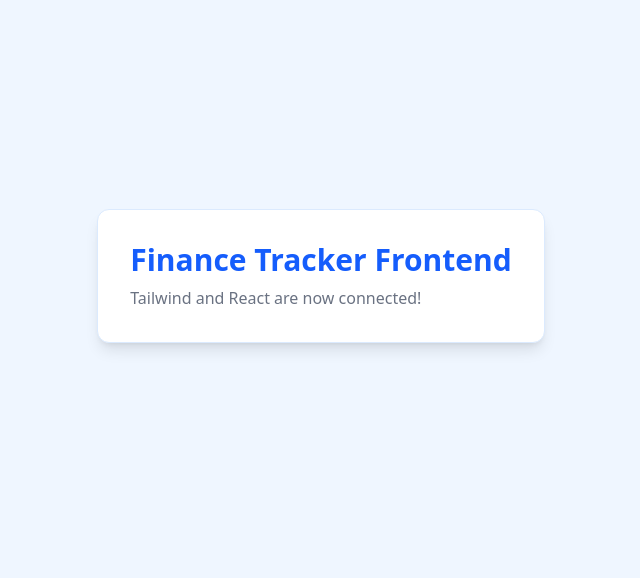
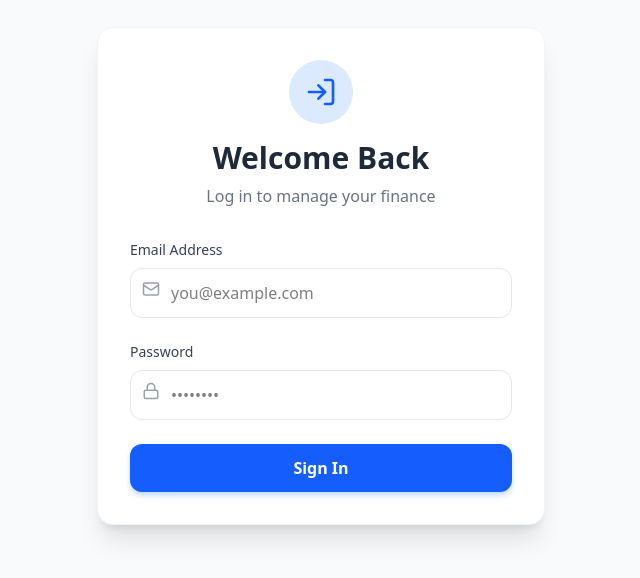
Before and after one commit to Kirthi-V-20/FinanceTracker, a React app in the folder frontend/: page /login in a window 1280 px wide. Shown: the part 124-702 px from the top of the page, without its empty margins (319-959 px from the left). Built offline with nearby package versions, Linux system fonts and the light colour scheme; the HTML template or start-up script is replaced by a standard one.

Commit message:
Implementes login page UI and authentication logic

```diff
--- a/frontend/src/App.jsx
+++ b/frontend/src/App.jsx
@@ -1,18 +1,19 @@
-import React from 'react'
+import React from 'react';
+import { BrowserRouter as Router, Routes, Route, Navigate } from 'react-router-dom';
+import LoginPage from './pages/LoginPage';
 
 function App() {
   return (
-    <div className="min-h-screen bg-blue-50 flex items-center justify-center">
-      <div className="bg-white p-8 rounded-xl shadow-lg border border-blue-100">
-        <h1 className="text-3xl font-bold text-blue-600">
-          Finance Tracker Frontend
-        </h1>
-        <p className="text-gray-500 mt-2">
-          Tailwind and React are now connected!
-        </p>
-      </div>
-    </div>
-  )
+    <Router>
+      <Routes>
+        {/* If the URL is /login, show the LoginPage */}
+        <Route path="/login" element={<LoginPage />} />
+
+        {/* If the user goes to the main URL, send them to login for now */}
+        <Route path="/" element={<Navigate to="/login" />} />
+      </Routes>
+    </Router>
+  );
 }
 
-export default App
+export default App;
--- /dev/null
+++ b/frontend/src/pages/LoginPage.jsx
@@ -0,0 +1,93 @@
+import React, { useState } from 'react';
+import { useNavigate } from 'react-router-dom';
+import api from '../api/axios';
+import { LogIn, Mail, Lock } from 'lucide-react';
+
+const LoginPage = () => {
+
+  const [email, setEmail] = useState('');
+  const [password, setPassword] = useState('');
+  const [error, setError] = useState('');
+  const navigate = useNavigate();
+
+  const handleLogin = async (e) => {
+    e.preventDefault();
+    setError('');
+
+    try {
+      const response = await api.post('/login', { email, password });
+
+      localStorage.setItem('token', response.data.token);
+      localStorage.setItem('user', JSON.stringify(response.data.user));
+
+      alert("Login Successful!");
+    } catch (err) {
+      setError(err.response?.data?.error || 'Login failed. Please check your details.');
+    }
+  };
+
+  return (
+    <div className="min-h-screen bg-gray-50 flex items-center justify-center p-4">
+      <div className="max-w-md w-full bg-white rounded-2xl shadow-xl p-8 border border-gray-100">
+        <div className="text-center mb-8">
+          <div className="bg-blue-100 w-16 h-16 rounded-full flex items-center justify-center mx-auto mb-4">
+            <LogIn className="text-blue-600" size={32} />
+          </div>
+          <h2 className="text-3xl font-bold text-gray-800">Welcome Back</h2>
+          <p className="text-gray-500 mt-2">Log in to manage your finance</p>
+        </div>
+
+        {error && (
+          <div className="bg-red-50 text-red-600 p-3 rounded-lg mb-6 text-sm border border-red-100">
+            {error}
+          </div>
+        )}
+
+        <form onSubmit={handleLogin} className="space-y-6">
+          <div>
+            <label className="block text-sm font-medium text-gray-700 mb-2">Email Address</label>
+            <div className="relative">
+              <span className="absolute left-3 top-3 text-gray-400">
+                <Mail size={18} />
+              </span>
+              <input
+                type="email"
+                required
+                className="w-full pl-10 pr-4 py-3 border border-gray-200 rounded-xl focus:ring-2 focus:ring-blue-500 focus:border-transparent outline-none transition"
+                placeholder="you@example.com"
+                value={email}
+                onChange={(e) => setEmail(e.target.value)}
+              />
+            </div>
+          </div>
+
+          <div>
+            <label className="block text-sm font-medium text-gray-700 mb-2">Password</label>
+            <div className="relative">
+              <span className="absolute left-3 top-3 text-gray-400">
+                <Lock size={18} />
+              </span>
+              <input
+                type="password"
+                required
+                className="w-full pl-10 pr-4 py-3 border border-gray-200 rounded-xl focus:ring-2 focus:ring-blue-500 focus:border-transparent outline-none transition"
+                placeholder="••••••••"
+                value={password}
+                onChange={(e) => setPassword(e.target.value)}
+              />
+            </div>
+          </div>
+
+          <button
+            type="submit"
+            className="w-full bg-blue-600 text-white py-3 rounded-xl font-semibold hover:bg-blue-700 transition duration-300 shadow-md shadow-blue-200"
+          >
+            Sign In
+          </button>
+        </form>
+      </div>
+    </div>
+  );
+};
+
+export default LoginPage;
```
